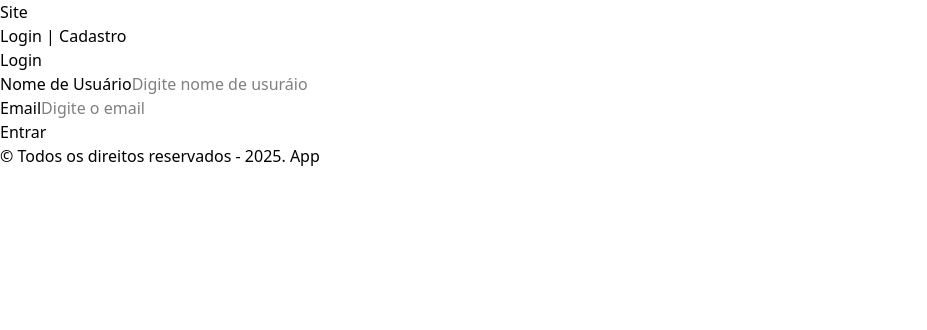
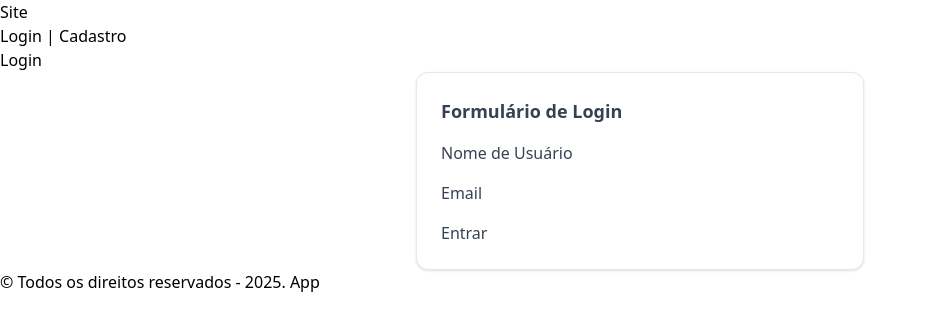
Before and after one commit to LucasRafa22/Login-Cadastro, a React (Vite) app in the folder access-control-cp/: page / in a window 1280 px wide. Shown: the top 330 px of the page, without its empty margins (0-927 px from the left). Built offline with nearby package versions, Linux system fonts and the light colour scheme.

Commit message:
feat: logica para cadastro adicionada

```diff
--- a/access-control-cp/src/routes/Login/index.tsx
+++ b/access-control-cp/src/routes/Login/index.tsx
@@ -1,20 +1,75 @@
-export default function Login(){
-    return(
+import { useEffect } from "react";
+import { useForm } from "react-hook-form";
+import { useNavigate } from "react-router-dom";
+import type { TipoCadastro } from "../../types/tipoCadastro";
+
+const URL_API_CADASTROS = import.meta.env.VITE_API_URL_BASE_CADASTROS;
+
+export default function Login() {
+    useEffect(() => {
+        document.title = "Login";
+    }, []);
+
+    const navigate = useNavigate();
+
+    const { register, handleSubmit, formState: { errors } } = useForm<TipoCadastro>({
+        mode: "onBlur"
+    });
+
+    const onSubmit = async (data: TipoCadastro) => {
+        try {
+            const response = await fetch(`${URL_API_CADASTROS}?nomeUsuario=${data.nomeUsuario}&email=${data.email}`);
+            const usuariosEncontrados = await response.json();
+
+            if (usuariosEncontrados.length > 0) {
+                alert("Login realizado com sucesso!");
+                navigate("/site");
+            } else {
+                alert("Credenciais inválidas. Verifique seu nome de usuário e email.");
+            }
+        } catch (error) {
+            console.error("Erro na requisição:", error);
+            alert("Erro na comunicação com o servidor.");
+        }
+    };
+
+    return (
         <main>
             <h1>Login</h1>
             <div>
-                <form>
+                <form onSubmit={handleSubmit(onSubmit)} className="mx-auto max-w-md space-y-4 rounded-xl border border-gray-200 bg-white p-6 shadow text-gray-700">
+                    <h2 className="text-lg font-semibold">Formulário de Login</h2>
+
                     <div>
-                        <label>Nome de Usuário</label>
-                        <input type="text" placeholder="Digite nome de usuráio" />
+                        <label htmlFor="nomeUsuario">Nome de Usuário</label>
+                        <input
+                            id="nomeUsuario"
+                            type="text"
+
+                            {...register("nomeUsuario", { required: "O nome de usuário é obrigatório" }
+                            )}
+                        />
+                        {errors.nomeUsuario && <span>{errors.nomeUsuario.message}</span>}
                     </div>
+
                     <div>
-                        <label>Email</label>
-                        <input type="email" placeholder="Digite o email" />
+                        <label htmlFor="email">Email</label>
+                        <input
+                            id="email"
+                            type="email"
+                            {...register ("email", { required: "O nome de usuário é obrigatório" }
+                            )}
+                        />
+                        {errors.email && <span>{errors.email.message}</span>}
                     </div>
-                    <button>Entrar</button>
+
+                    <div>
+                        <button type="submit">
+                            Entrar
+                        </button>
+                    </div>
                 </form>
             </div>
         </main>
-    )
+    );
 }
```
